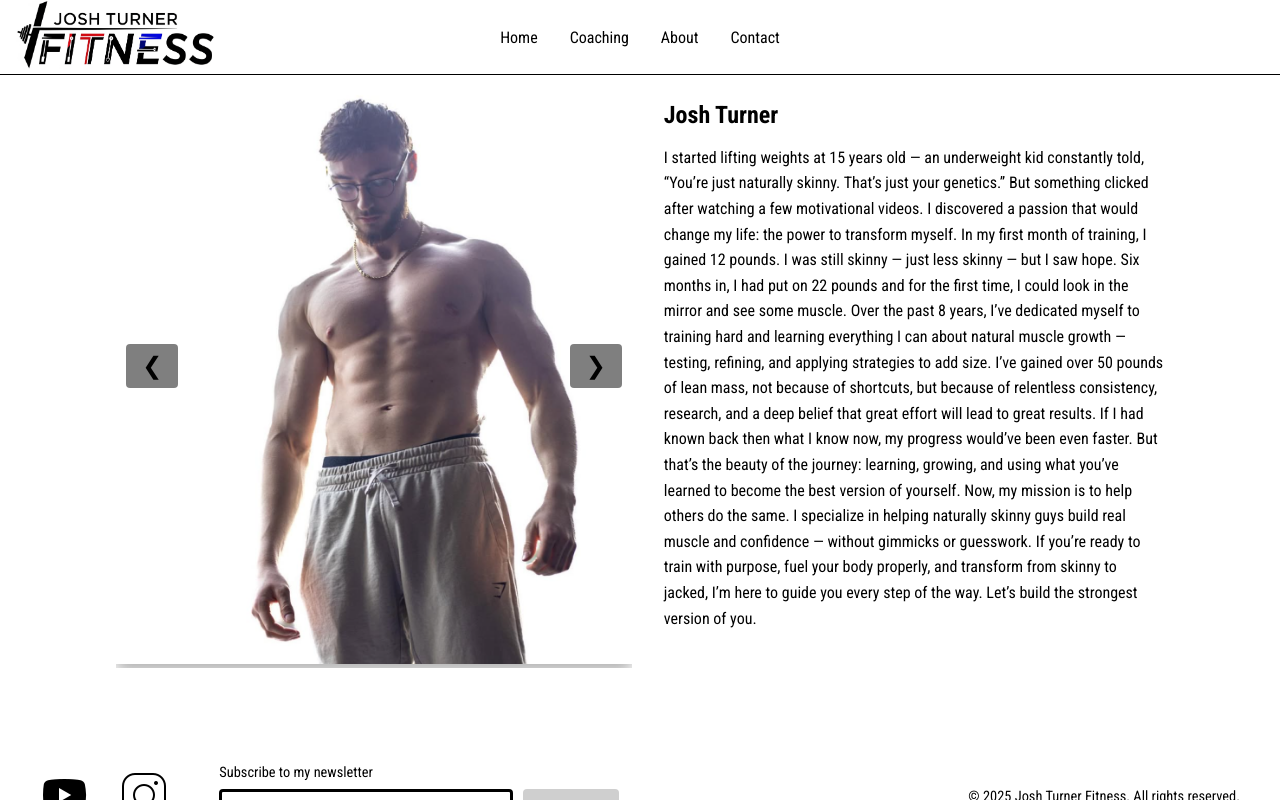
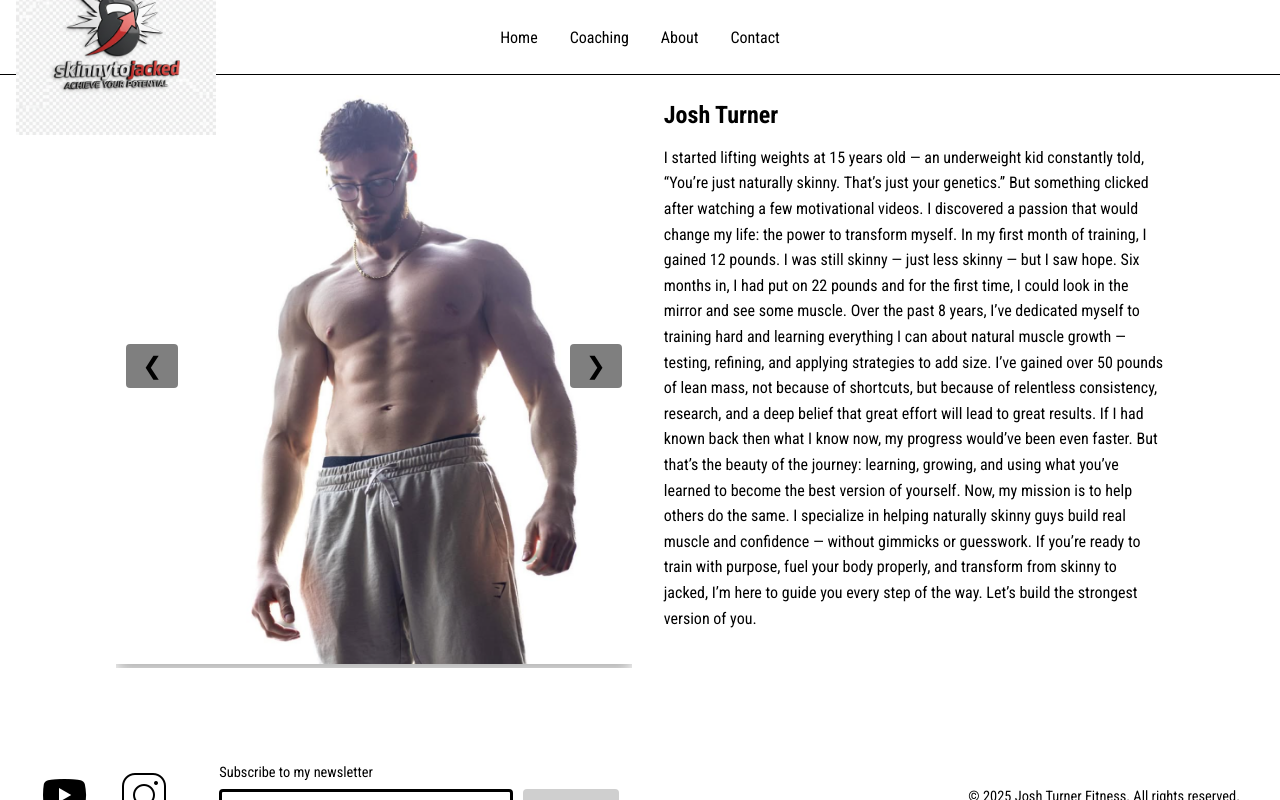
Before and after one commit to jturnip/Josh-Turner-Fitness, a plain HTML site: page about.html in a window 1280 px wide. Drawn offline with Linux system fonts and the light colour scheme.

Commit message:
new logo
logo

```diff
--- a/about.html
+++ b/about.html
@@ -11,7 +11,7 @@
   <body>
     <nav>
       <div class="logo">
-        <img src="Josh Turner Fitness Logo 2.png" alt="Logo" />
+        <img src="NewLogo.png" alt="Logo" />
       </div>
       <ul class="nav-links">
         <li><a href="index.html">Home</a></li>
```
Also changed, not shown: NewLogo.png (added).
